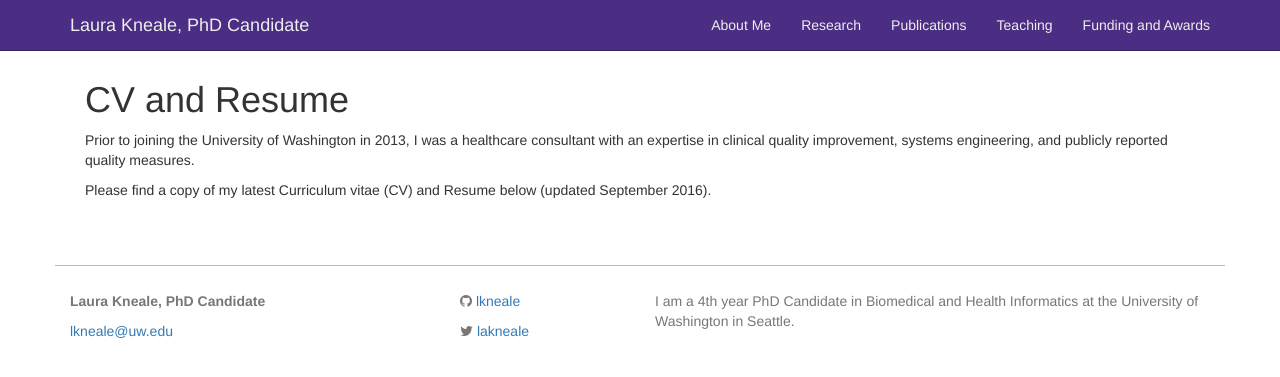
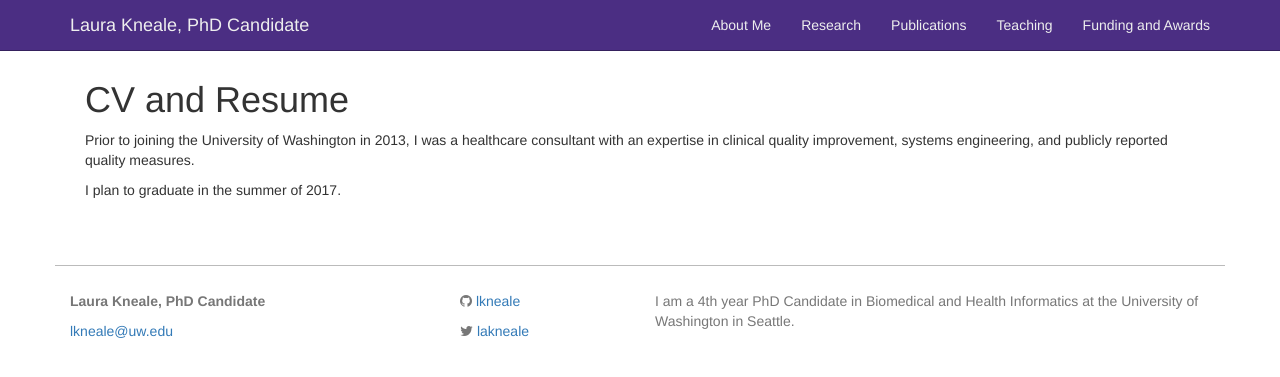
Before and after one commit to lkneale/lkneale.github.io, a Jekyll site: the page built from cv.md, in a window 1280 px wide. Shown: the top 377 px of the page. Built offline with Jekyll 4.4.1, drawn with Linux system fonts in a browser that asks for light colours.

Commit message:
Update cv.md

```diff
--- a/cv.md
+++ b/cv.md
@@ -6,4 +6,4 @@ permalink: /cv/
 
 Prior to joining the University of Washington in 2013, I was a healthcare consultant with an expertise in clinical quality improvement, systems engineering, and publicly reported quality measures.
 
-Please find a copy of my latest Curriculum vitae (CV) and Resume below (updated September 2016).
+ I plan to graduate in the summer of 2017.
```
